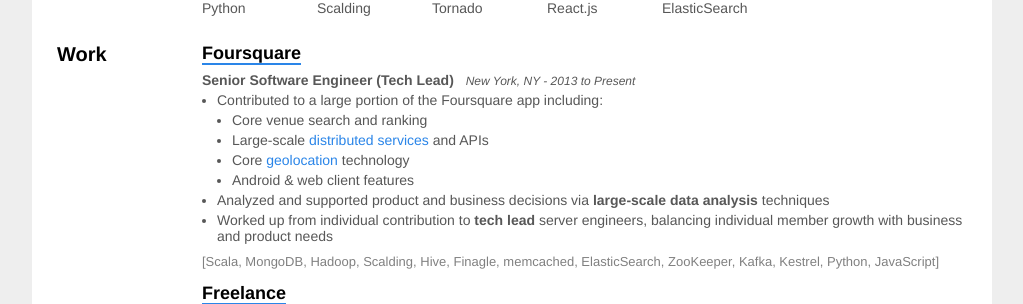
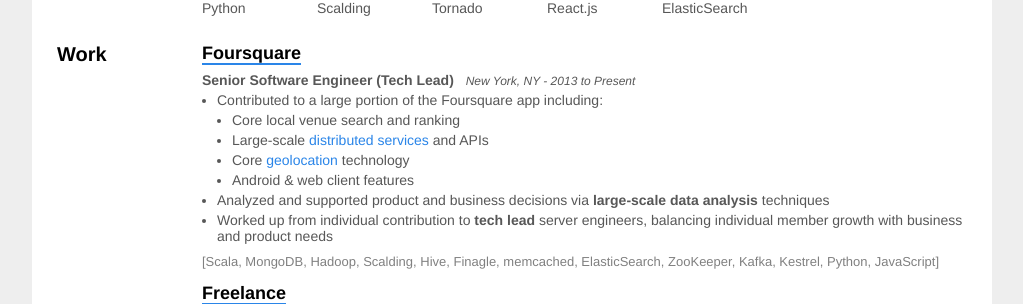
Before and after one commit to jkao/jkao.github.io, a Jekyll site: the page resume.html, which Jekyll copies as it is, in a window 1280 px wide. Shown: the part 323-627 px from the top of the page, without its empty margins (128-1151 px from the left). Built offline with Jekyll 4.4.1, drawn with Linux system fonts in a browser that asks for light colours.

Commit message:
Update resume.html

```diff
--- a/resume.html
+++ b/resume.html
@@ -280,7 +280,7 @@
                 <li>
                   Contributed to a large portion of the Foursquare app including:
                   <ul>
-                    <li>Core venue search and ranking</li>
+                    <li>Core local venue search and ranking</li>
                     <li>
                       Large-scale
                       <a href='https://twitter.github.io/finagle/' target='_blank'>distributed services</a>
```
